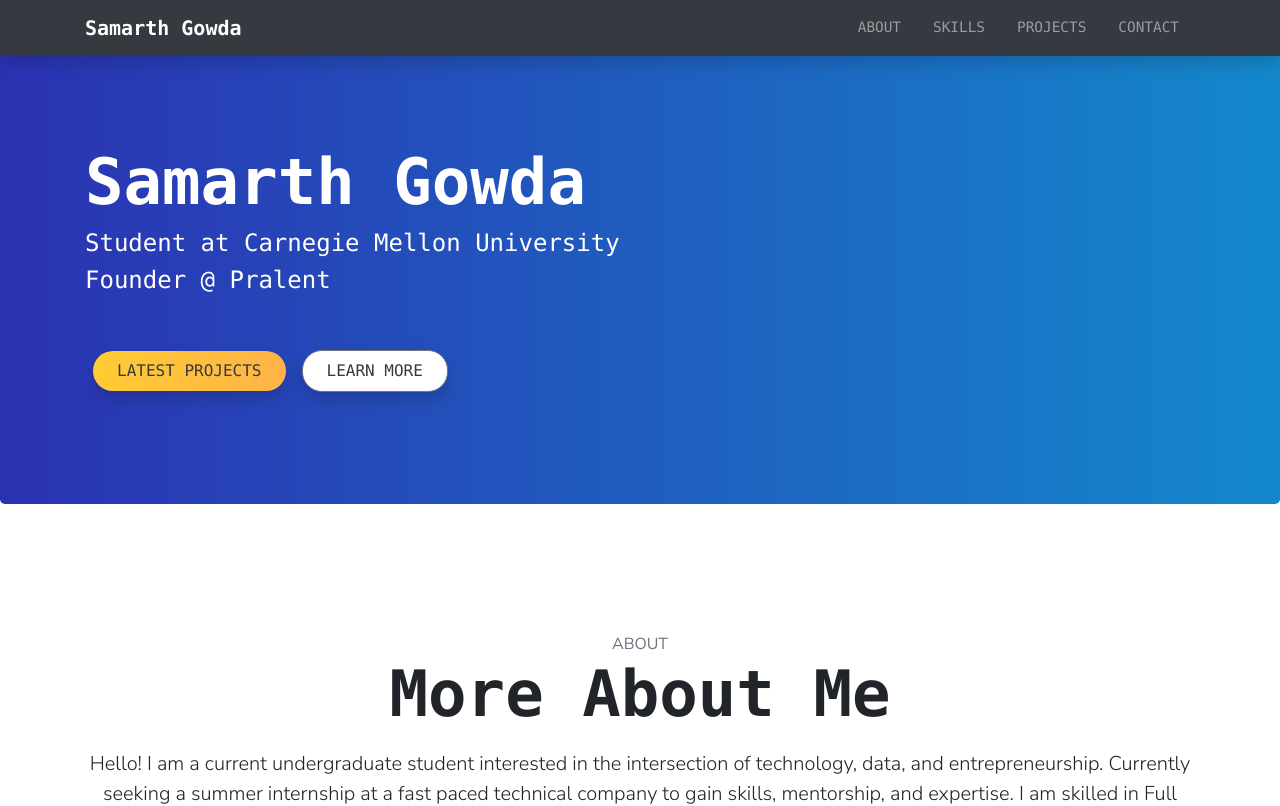
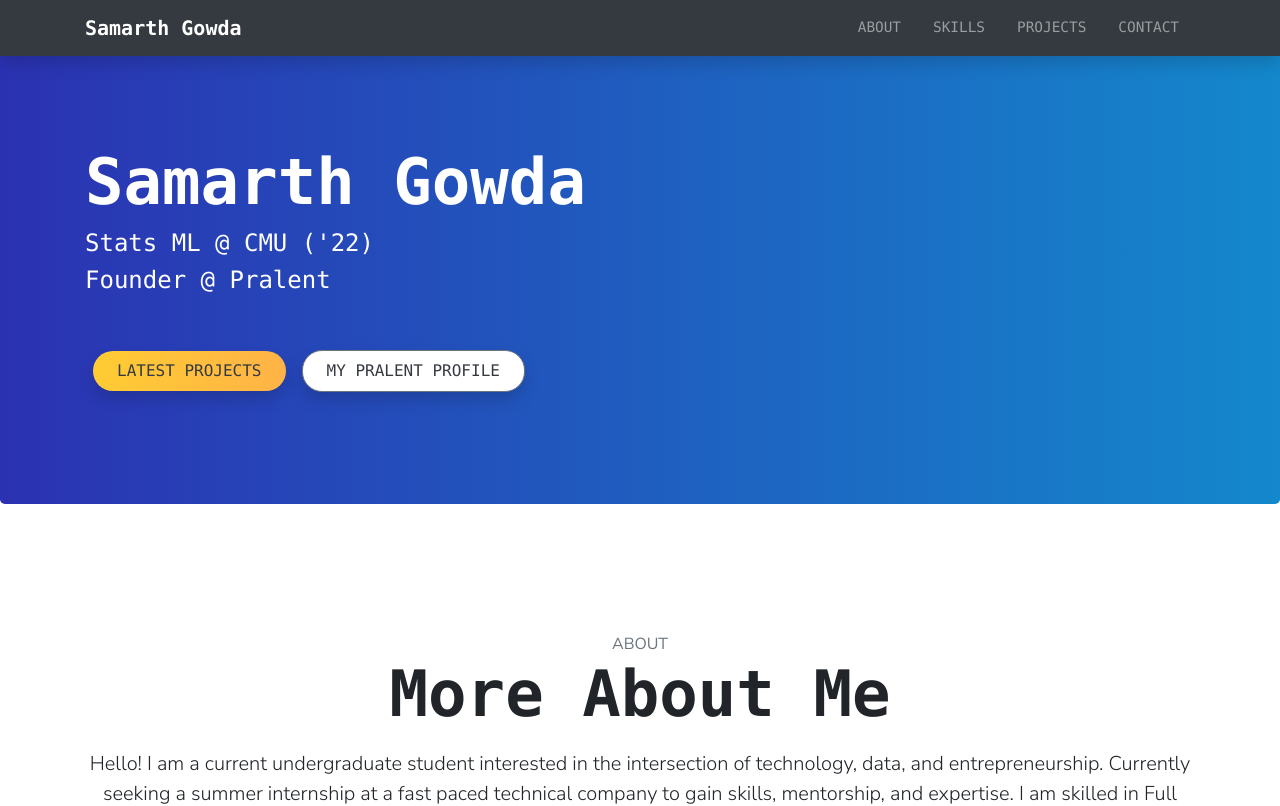
Before and after one commit to samarthgowda/samarthgowda.com-V2, a React (Create React App) app: page / in a window 1280 px wide. Shown: the top 806 px of the page. Built offline with nearby package versions, Linux system fonts and the light colour scheme.

Commit message:
updated hero section

```diff
--- a/src/containers/home/Hero.js
+++ b/src/containers/home/Hero.js
@@ -3,7 +3,7 @@ import { Link } from "react-scroll";
 import { Container, Jumbotron } from "reactstrap";
 import {
   ButtonGradientYellow,
-  StandardButton
+  StandardButton,
 } from "../../styles/components/Button";
 import { Display1 } from "../../styles/components/Text";
 
@@ -14,9 +14,7 @@ export default function Hero() {
         <Display1 className="font-weight-extrabold font-code">
           Samarth Gowda
         </Display1>
-        <h4 className="font-weight-light">
-          Student at Carnegie Mellon University
-        </h4>
+        <h4 className="font-weight-light">Stats ML @ CMU ('22)</h4>
         <h4 className="font-weight-light">Founder @ Pralent</h4>
 
         <div className="pt-md-5">
@@ -34,16 +32,14 @@ export default function Hero() {
             LATEST PROJECTS
           </ButtonGradientYellow>
           <StandardButton
-            tag={Link}
-            activeClass="active"
-            to="about"
-            spy={true}
-            smooth={true}
-            duration={500}
+            tag="a"
+            href="https://pralent.com/profiles/samarthgowda"
+            target="_blank"
+            rel="noopener noreferrer"
             style={{ cursor: "pointer" }}
             className="mx-2 my-1 my-md-0 shadow px-4 py-2 bg-white text-dark"
           >
-            LEARN MORE
+            MY PRALENT PROFILE
           </StandardButton>
         </div>
       </Container>
```
Also changed, not shown: 1 other file (tests, documents, lock files or other folders).
